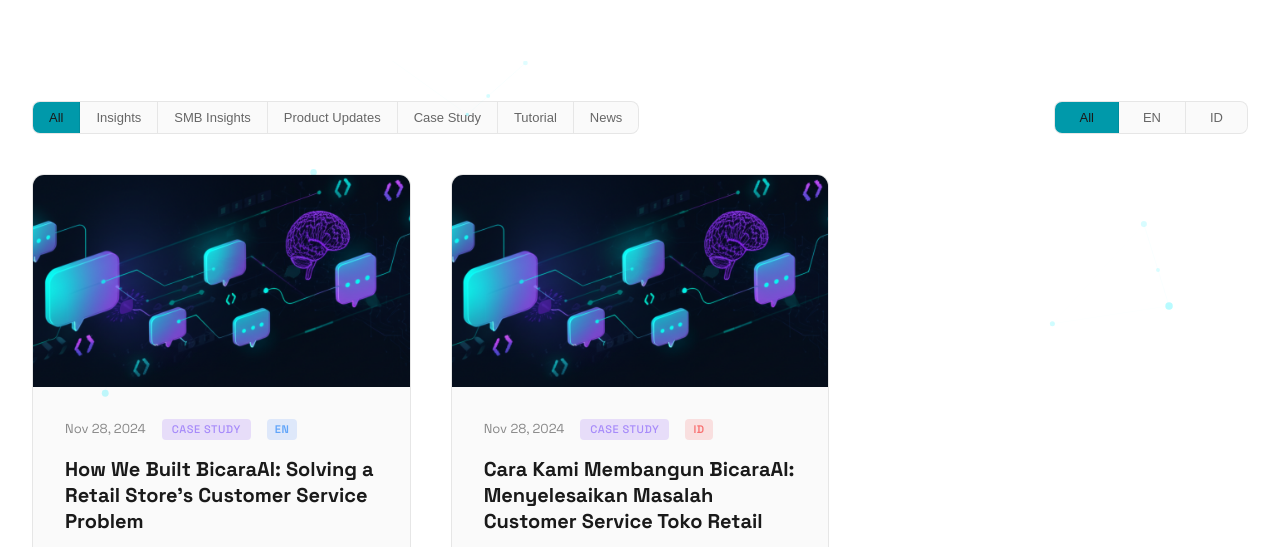
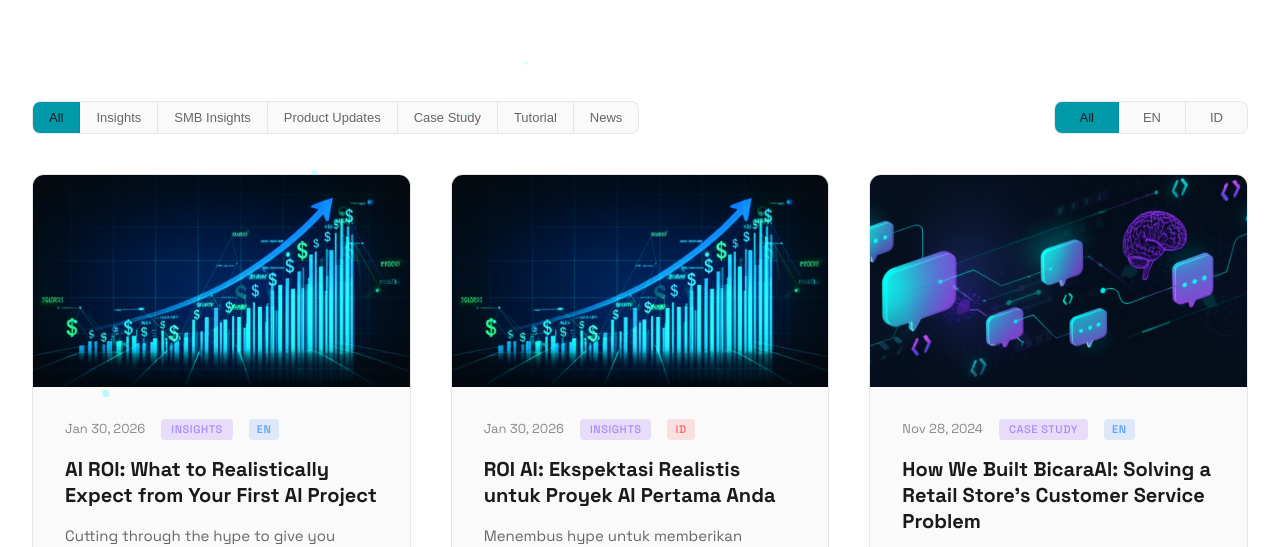
Before and after one commit to manairalabs/website, an Astro site: page /blog in a window 1280 px wide. Shown: the part 396-943 px from the top of the page. Built offline with nearby package versions, Linux system fonts and the light colour scheme; Astro itself is replaced by a stand-in of ours.

Commit message:
new post

```diff
--- a/src/content/blog/ai-roi-expectations.md
+++ b/src/content/blog/ai-roi-expectations.md
@@ -1,13 +1,13 @@
 ---
 title: "AI ROI: What to Realistically Expect from Your First AI Project"
 description: "Cutting through the hype to give you realistic expectations for AI implementation returns."
-pubDate: 2024-11-10
+pubDate: 2026-01-30
 author: "Manaira Labs"
 tags: ["AI Strategy", "ROI", "Business"]
 heroImage: "/images/blog/ai-roi.png"
 category: "Insights"
 lang: "en"
-draft: true
+draft: false
 ---
 
 Every AI vendor promises transformational ROI. "10x productivity!" "90% cost reduction!" "Revolutionize your business!"
--- a/src/content/blog/roi-ai-ekspektasi-realistis.md
+++ b/src/content/blog/roi-ai-ekspektasi-realistis.md
@@ -1,13 +1,13 @@
 ---
 title: "ROI AI: Ekspektasi Realistis untuk Proyek AI Pertama Anda"
 description: "Menembus hype untuk memberikan ekspektasi realistis tentang return implementasi AI."
-pubDate: 2024-11-10
+pubDate: 2026-01-30
 author: "Manaira Labs"
 tags: ["Strategi AI", "ROI", "Bisnis"]
 heroImage: "/images/blog/ai-roi.png"
 category: "Insights"
 lang: "id"
-draft: true
+draft: false
 ---
 
 Setiap vendor AI menjanjikan ROI transformasional. "Produktivitas 10x lipat!" "Pengurangan biaya 90%!" "Revolusi bisnis Anda!"
```
